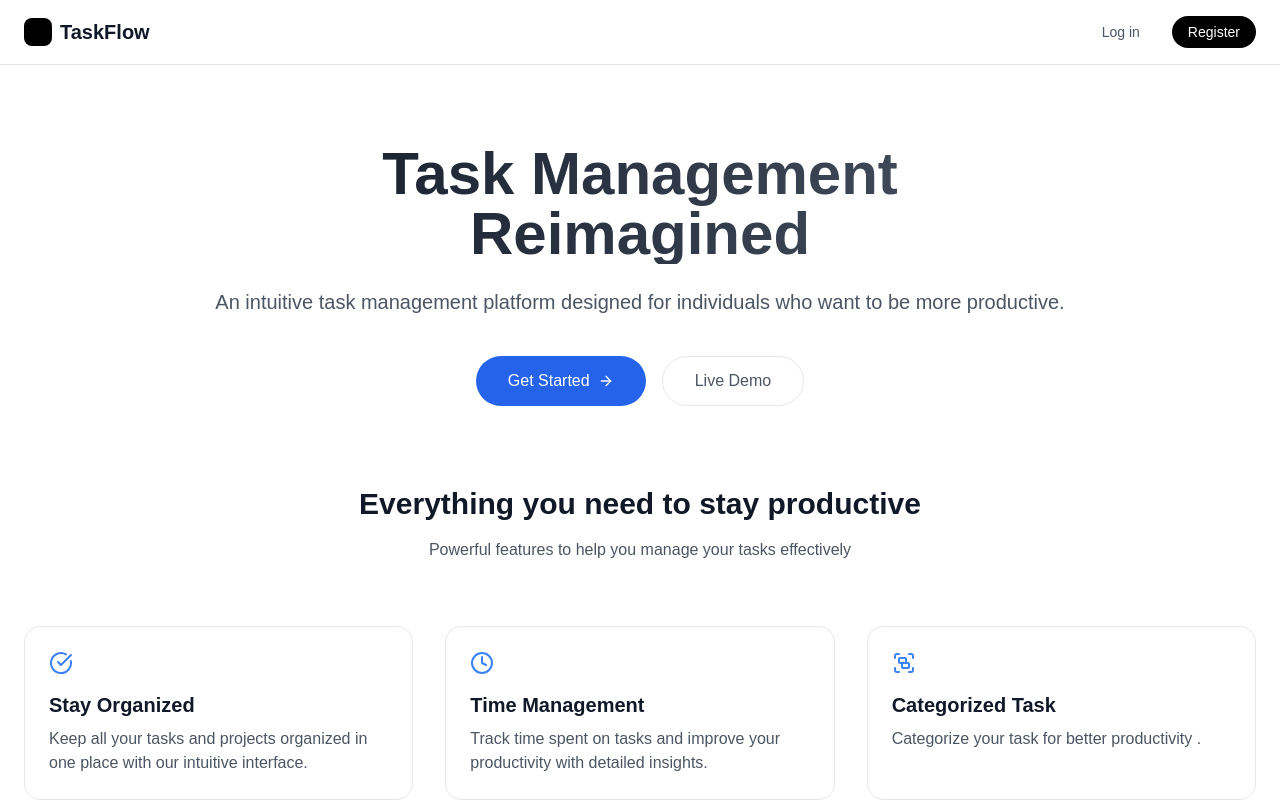
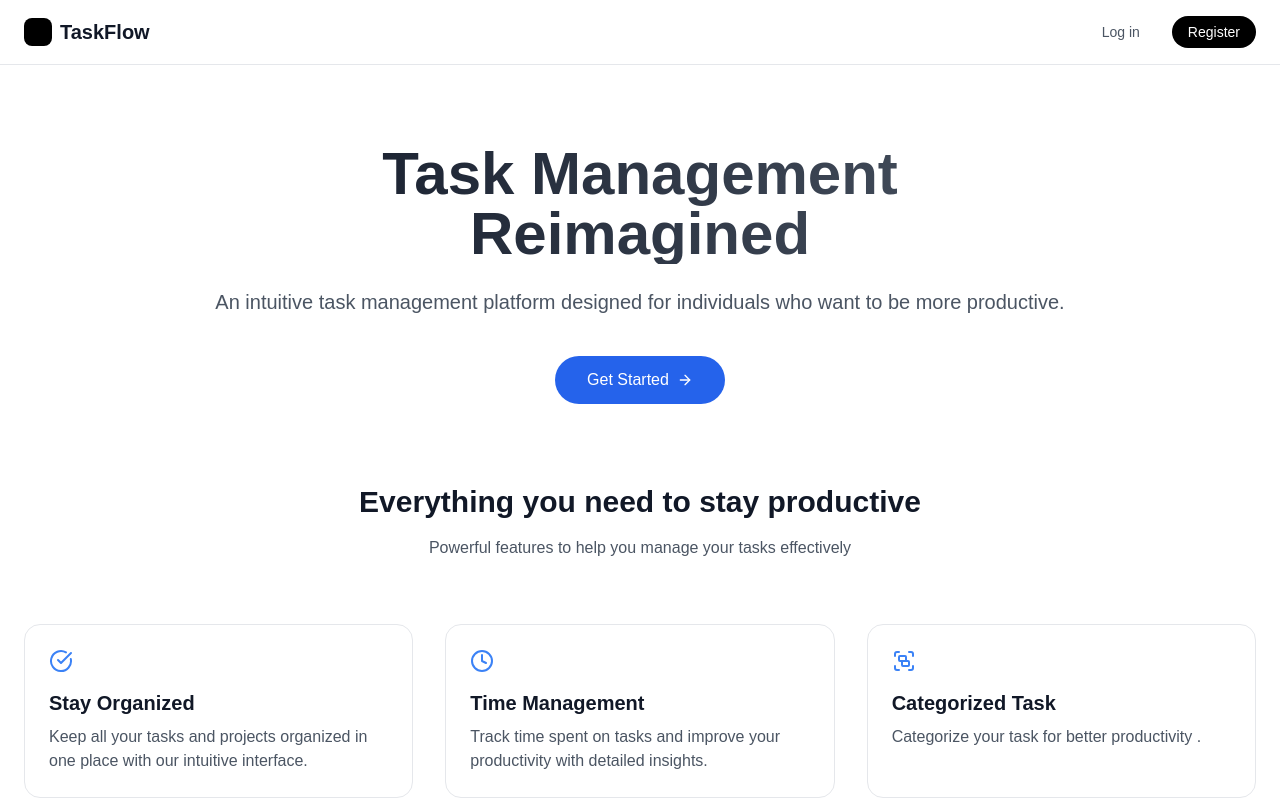
Before and after one commit to AmanS369/TaskFLow_Frontend, a Next.js app: page / in a window 1280 px wide. Shown: the top 801 px of the page. Built offline with nearby package versions, Linux system fonts and the light colour scheme; no server answers.

Commit message:
Updated Landing Page

```diff
--- a/src/app/page.js
+++ b/src/app/page.js
@@ -85,12 +85,6 @@ const LandingPage = () => {
                 >
                   Get Started
                   <ArrowRight className="w-4 h-4" />
-                </Link>
-                <Link
-                  href="/demo"
-                  className="px-8 py-3 text-gray-600 dark:text-gray-300 border border-gray-200 dark:border-gray-800 rounded-full hover:border-gray-400 dark:hover:border-gray-600 transition-colors font-medium"
-                >
-                  Live Demo
                 </Link>
               </div>
             </div>
```
